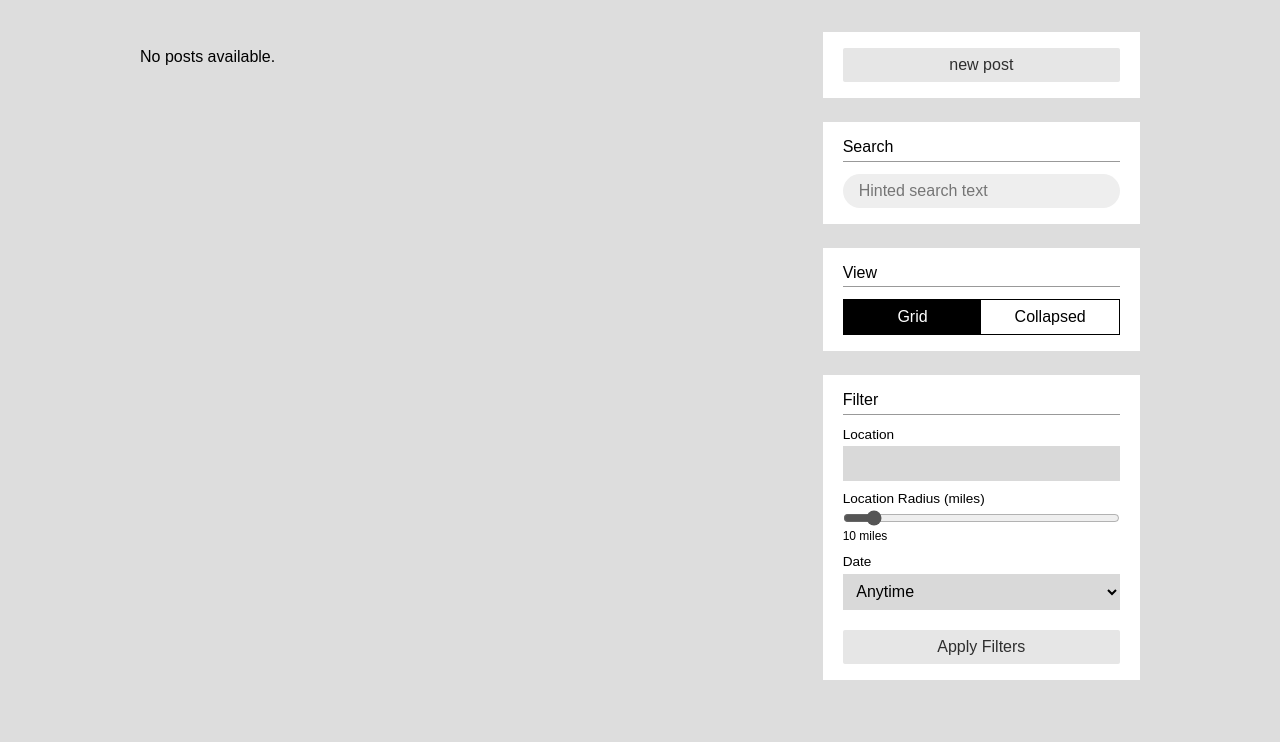
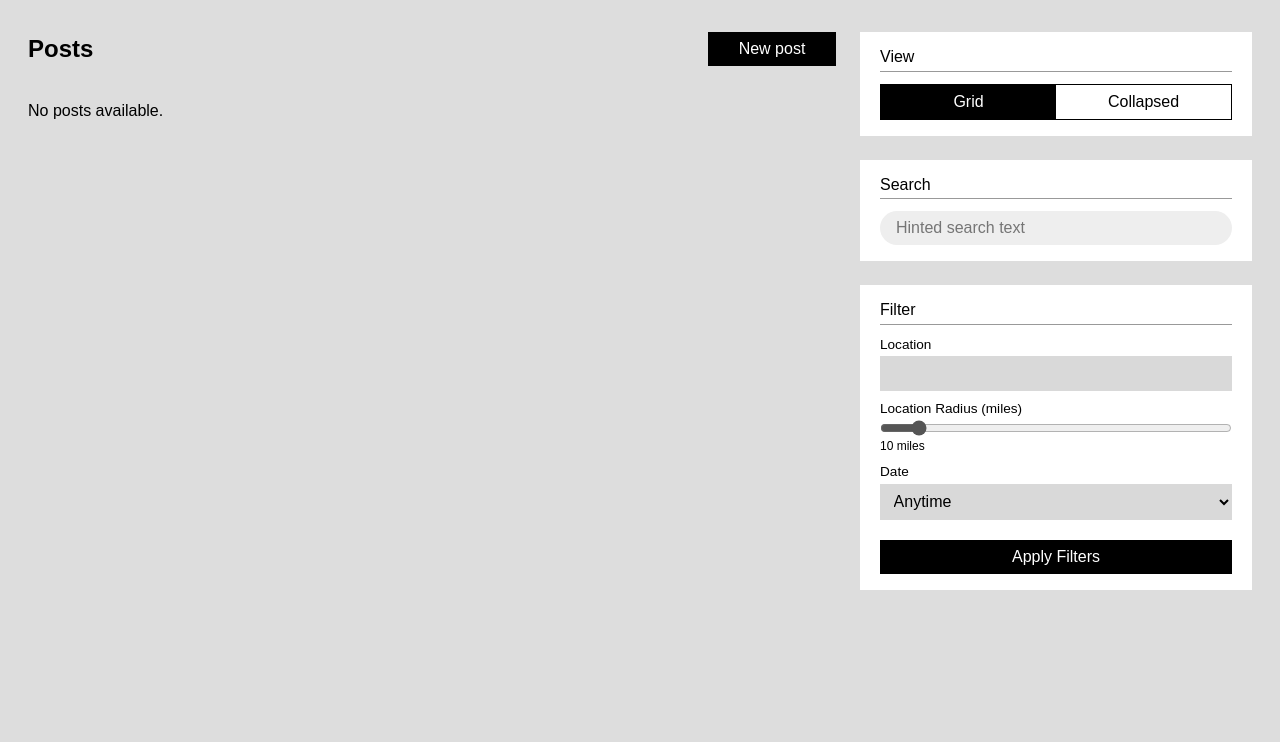
Before and after one commit to CSCI-5117-F26/developing-the-interactive-web-project-1-group-2, a Python web app: template project1/src/project1/templates/blog.html in a window 1280 px wide. Shown: the part 58-800 px from the top of the page. Run offline with Jinja, Linux system fonts and the light colour scheme; the template is opened without the code that fills it, so the values that code supplies are empty; some libraries are stand-ins or nearby versions.

Commit message:
grid view turned into actual grid, img added to blog cards, new post button moved, length limits on description and title set

```diff
--- a/project1/src/project1/server.py
+++ b/project1/src/project1/server.py
@@ -84,7 +84,8 @@ def blog_page():
                     ST_X(locations.coord),
                     posts.time,
                     accounts.username AS account,
-                    posts.account AS owner_id
+                    posts.account AS owner_id,
+                    EXISTS (SELECT 1 FROM links WHERE links.post = posts.post_id) AS has_image
                 FROM posts
                 LEFT JOIN locations ON posts.location = locations.location_id
                 LEFT JOIN accounts ON posts.account = accounts.account_id
--- a/project1/src/project1/static/css/main.css
+++ b/project1/src/project1/static/css/main.css
@@ -313,8 +313,21 @@ position: relative;
     padding: 2em 1em;
 }
 
+.page-heading {
+    display: flex;
+    align-items: center;
+    justify-content: space-between;
+    gap: 1rem;
+    margin-bottom: 1.25rem;
+}
+
+.page-heading h1 {
+    margin: 0;
+    font-size: 1.5em;
+}
+
 .blog-layout {
-    max-width: 64em;
+    max-width: 80em;
     margin: 0 auto;
 }
 
@@ -392,10 +405,17 @@ position: relative;
     font-size: 0.75em;
 }
 
+
+.btn-primary{
+    width: 8em;
+    background-color: black;
+    color: white;
+    border-radius: 0;
+}
+
 .apply-btn {
     margin-top: 1em;
-    background-color: #d9d9d9;
-    border-radius: 0;
+    width: 100%;
 }
 
 /* GRID */
@@ -405,13 +425,57 @@ position: relative;
     margin-bottom: 1.5em;
 }
 
+#gridView {
+    display: grid;
+    grid-template-columns: 1fr;
+    gap: 1.5em;
+}
+
+@media (min-width: 36em) {
+    #gridView {
+        grid-template-columns: repeat(2, 1fr);
+    }
+}
+
+@media (min-width: 70em) {
+    #gridView {
+        grid-template-columns: repeat(3, 1fr);
+    }
+}
+
+#gridView .post-card {
+    margin-bottom: 0;
+}
+
 .post-card {
-    padding: 1.5em;
+    display: flex;
+    flex-direction: column;
+    border: none;
+}
+
+.post-image {
+    display: block;
+    width: 100%;
+    aspect-ratio: 2 / 1;
+    object-fit: cover;
+}
+
+.post-body {
+    display: flex;
+    flex: 1;
+    flex-direction: column;
+    padding: 1.25em;
 }
 
 .post-title {
     margin: 0 0 0.25em;
     font-size: 1.3em;
+    overflow-wrap: anywhere;
+    display: -webkit-box;
+    -webkit-box-orient: vertical;
+    -webkit-line-clamp: 3;
+    line-clamp: 3;
+    overflow: hidden;
 }
 
 .post-title a {
@@ -428,15 +492,19 @@ position: relative;
     margin: 0 0 1.5em;
     display: -webkit-box;
     -webkit-box-orient: vertical;
-    -webkit-line-clamp: 5;
-    line-clamp: 5;
+    -webkit-line-clamp: 4;
+    line-clamp: 4;
     overflow: hidden;
+    overflow-wrap: anywhere;
 }
 
 .post-footer {
     display: flex;
+    flex-wrap: wrap;
+    gap: 0.5em;
     justify-content: space-between;
     align-items: center;
+    margin-top: auto;
     padding-top: 0.75em;
     border-top: 1px solid #999;
     font-size: 0.9em;
--- a/project1/src/project1/templates/blog.html
+++ b/project1/src/project1/templates/blog.html
@@ -23,10 +23,23 @@
 
         <main class="pure-u-1 pure-u-md-2-3 blog-main">
 
+            <div class="page-heading">
+                <h1>Posts</h1>
+                <a type="button" id="newPostBtn" class="pure-button btn btn-primary" href="/map">New post</a>
+            </div>
+
             <!-- GRID -->
             <div id="gridView">
                 {% for post in posts %}
                 <article class="post-card">
+
+                    <a href="{{ url_for('show_post', post_id=post.post_id) }}">
+                        <img class="post-image"
+                             src="{% if post.has_image %}{{ url_for('post_image', post_id=post.post_id) }}{% else %}{{ url_for('static', filename='images/default_post_img.jpg') }}{% endif %}"
+                             alt="{{ post.title }}">
+                    </a>
+
+                    <div class="post-body">
 
                         <h2 class="post-title">
                             <a href="{{ url_for('show_post', post_id=post.post_id) }}">{{ post.title }}</a>
@@ -35,7 +48,7 @@
                         <p class="post-meta">
 
                             {% if post.time %}{{ post.time.strftime('%B %d, %Y') }}{% endif %}
-                        by {{ 'anonymous' if post.anon else (post.account or 'unknown') }}
+                            by {{ 'anonymous' if post.anon else (post.account or 'anonymous') }}
                             {% if post.location %}&nbsp;@{{ post.location }}{% endif %}
 
                         </p>
@@ -55,6 +68,8 @@
                                 </form>
                             </span>
                             {% endif %}
+
+                        </div>
 
                     </div>
 
@@ -94,7 +109,13 @@
         <aside class="pure-u-1 pure-u-md-1-3 blog-sidebar">
 
             <div class="side-card">
-                <a href="/map" class="pure-button new-post-btn">new post</a>
+
+                <h3 class="side-title">View</h3>
+                <div class="view-toggle">
+                <button type="button" class="pure-button is-selected" data-view="grid">Grid</button>
+                <button type="button" class="pure-button" data-view="collapsed">Collapsed</button>
+                </div>
+
             </div>
 
             <div class="side-card">
@@ -103,16 +124,6 @@
                 <form action="/search" method="post" class="pure-form">
                 <input type="text" class="pure-input-rounded pure-input-1" placeholder="Hinted search text" aria-label="Search">
                 </form>
-
-            </div>
-
-            <div class="side-card">
-
-                <h3 class="side-title">View</h3>
-                <div class="view-toggle">
-                <button type="button" class="pure-button is-selected" data-view="grid">Grid</button>
-                <button type="button" class="pure-button" data-view="collapsed">Collapsed</button>
-                </div>
 
             </div>
 
@@ -136,7 +147,7 @@
                     <option value="month">Last Month</option>
                 </select>
 
-                <button type="submit" class="pure-button pure-input-1 apply-btn">Apply Filters</button>
+                <button type="submit" class="pure-button btn-primary apply-btn">Apply Filters</button>
                 </form>
 
             </div>
--- a/project1/src/project1/templates/layout.html
+++ b/project1/src/project1/templates/layout.html
@@ -4,10 +4,10 @@
 <head>
     <meta charset="UTF-8">
     <title>Map Blog</title>
-    <link href="{{ url_for('static', filename='css/main.css') }}" rel="stylesheet">
     <link rel="stylesheet" href="https://cdn.jsdelivr.net/npm/purecss@3.0.0/build/pure-min.css"
         integrity="sha384-X38yfunGUhNzHpBaEBsWLO+A0HDYOQi8ufWDkZ0k9e0eXz/tH3II7uKZ9msv++Ls" crossorigin="anonymous">
     <link rel="stylesheet" href="https://cdn.jsdelivr.net/npm/purecss@3.0.0/build/grids-responsive-min.css">
+    <link href="{{ url_for('static', filename='css/main.css') }}" rel="stylesheet">
     {% block scripts %}{% endblock %}
 </head>
 
```
Also changed, not shown: project1/src/project1/static/images/default_post_img.jpg (added). Lines whose indentation alone changed are shown as unchanged.
